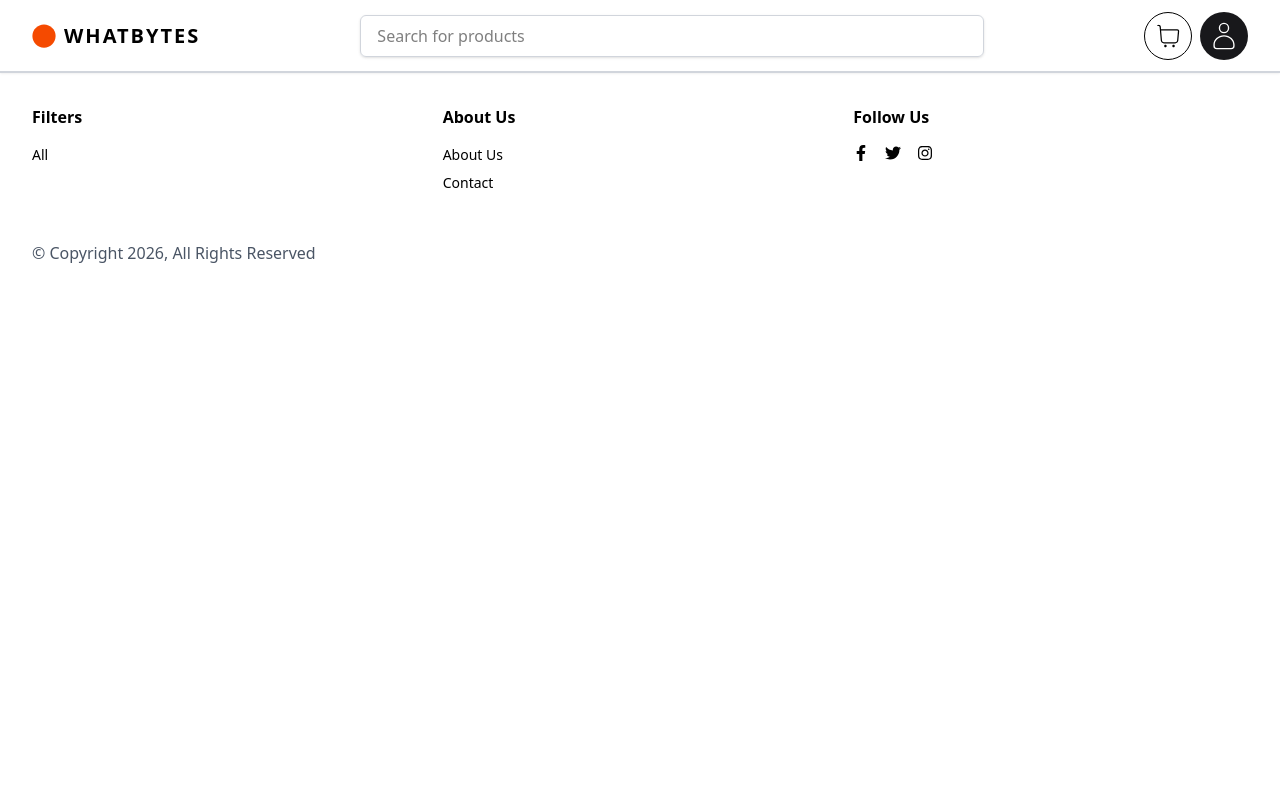
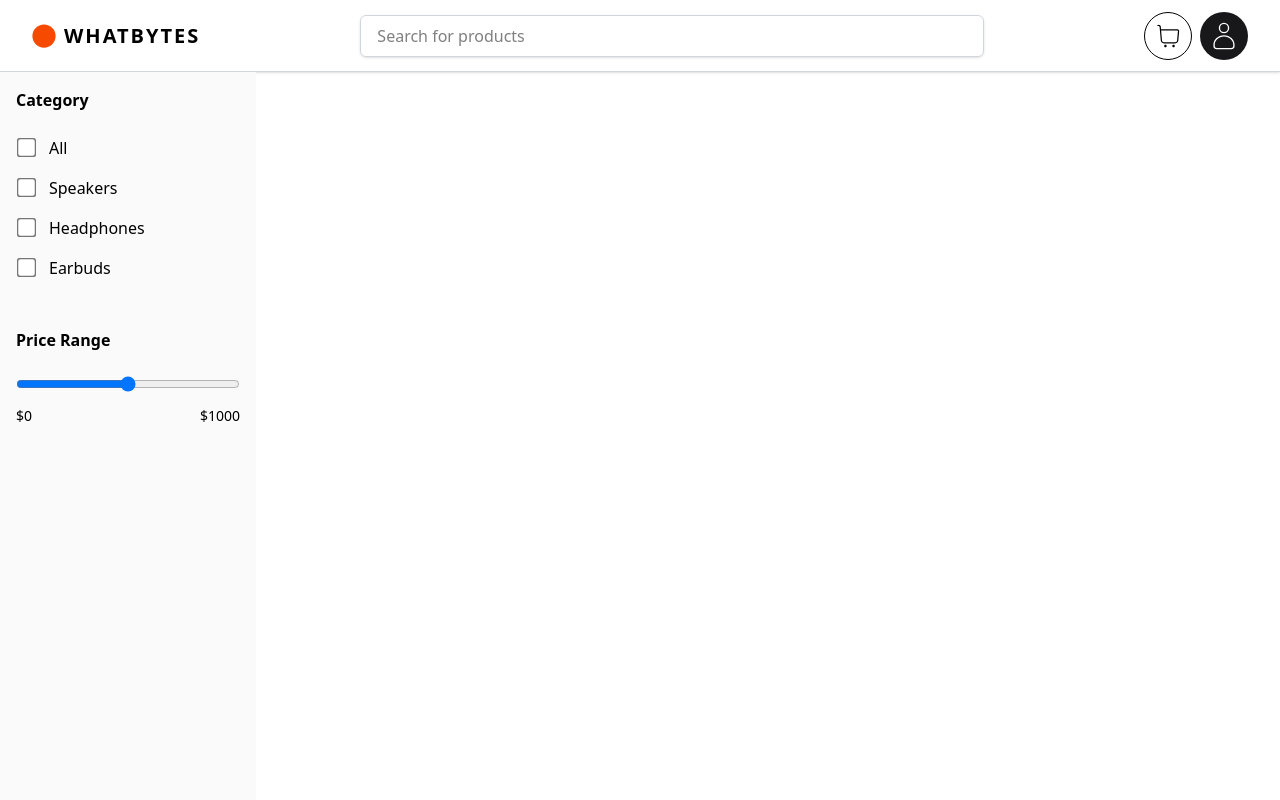
Before and after one commit to PrathamTelang/whatbytes-frontend, a Next.js app: page / in a window 1280 px wide. Shown: the top 800 px of the page. Built offline with nearby package versions, Linux system fonts and the light colour scheme.

Commit message:
Add category and price filters to sidebar
Introduced CategoryFilter and PriceFilter components and integrated them into the sidebar of the Home page. This sets up the UI for filtering products by category and price range.

```diff
--- a/app/page.tsx
+++ b/app/page.tsx
@@ -1,7 +1,15 @@
+import CategoryFilter from "@/components/filters/CategoryFilter";
+import PriceFilter from "@/components/filters/PriceFilter";
 import Image from "next/image";
 
 export default function Home() {
   return (
-    <div></div>
+    <div>
+      {/* Sidebar */}
+        <div className="w-64 h-screen bg-[#FAFAFA] p-4">
+          <CategoryFilter />
+          <PriceFilter />
+        </div>
+      </div>
   );
 }
--- /dev/null
+++ b/components/filters/CategoryFilter.tsx
@@ -0,0 +1,47 @@
+import React from 'react'
+
+function CategoryFilter() {
+  return (
+    <div>
+        <div>
+        <div>
+            <h2 className="text-md font-semibold mb-6">Category</h2>
+          <div className="pb-4 pl-1">
+            <input
+              type="checkbox"
+              id="All"
+              className="mr-4 scale-150"
+            />
+            <label htmlFor="All">All</label>
+          </div>
+          <div className="pb-4 pl-1">
+            <input
+              type="checkbox"
+              id="Speakers"
+              className="mr-4 scale-150"
+            />
+            <label htmlFor="Speakers">Speakers</label>
+          </div>
+          <div className="pb-4 pl-1">
+            <input
+              type="checkbox"
+              id="Headphones"
+              className="mr-4 scale-150"
+            />
+            <label htmlFor="Headphones">Headphones</label>
+          </div>
+          <div className="pb-4 pl-1">
+            <input
+              type="checkbox"
+              id="Earbuds"
+              className="mr-4 scale-150"
+            />
+            <label htmlFor="Earbuds">Earbuds</label>
+          </div>
+        </div>
+    </div>
+    </div>
+  )
+}
+
+export default CategoryFilter
--- /dev/null
+++ b/components/filters/PriceFilter.tsx
@@ -0,0 +1,21 @@
+import React from 'react'
+
+function PriceFilter() {
+  return (
+    <div>
+          <h2 className="text-md font-semibold mt-8">Price Range</h2>
+          <input
+            type="range"
+            min="0"
+            max="1000"
+            className="w-full mt-6 cursor-pointer"
+          />
+          <div className="flex justify-between text-sm mt-2">
+            <span>$0</span>
+            <span>$1000</span>
+          </div>
+    </div>
+  )
+}
+
+export default PriceFilter
```
